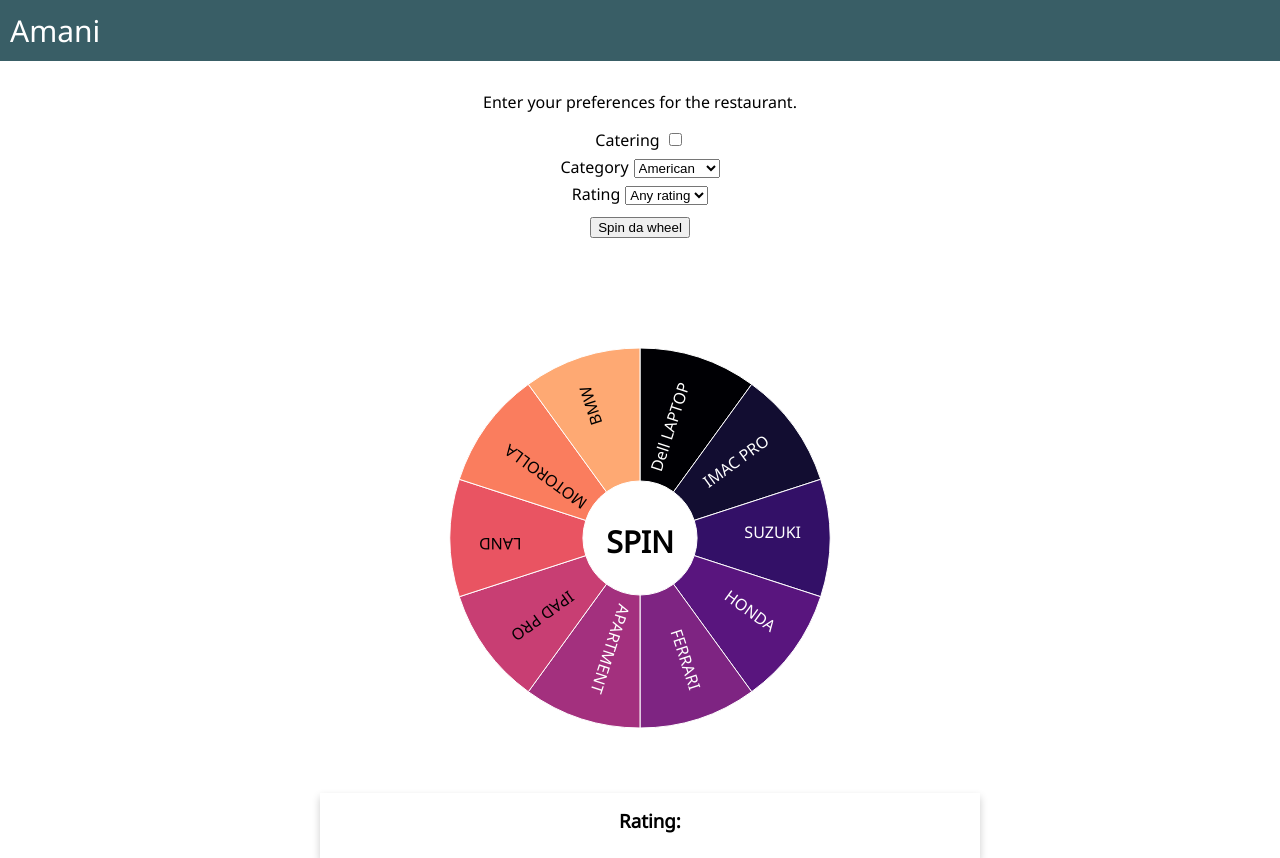
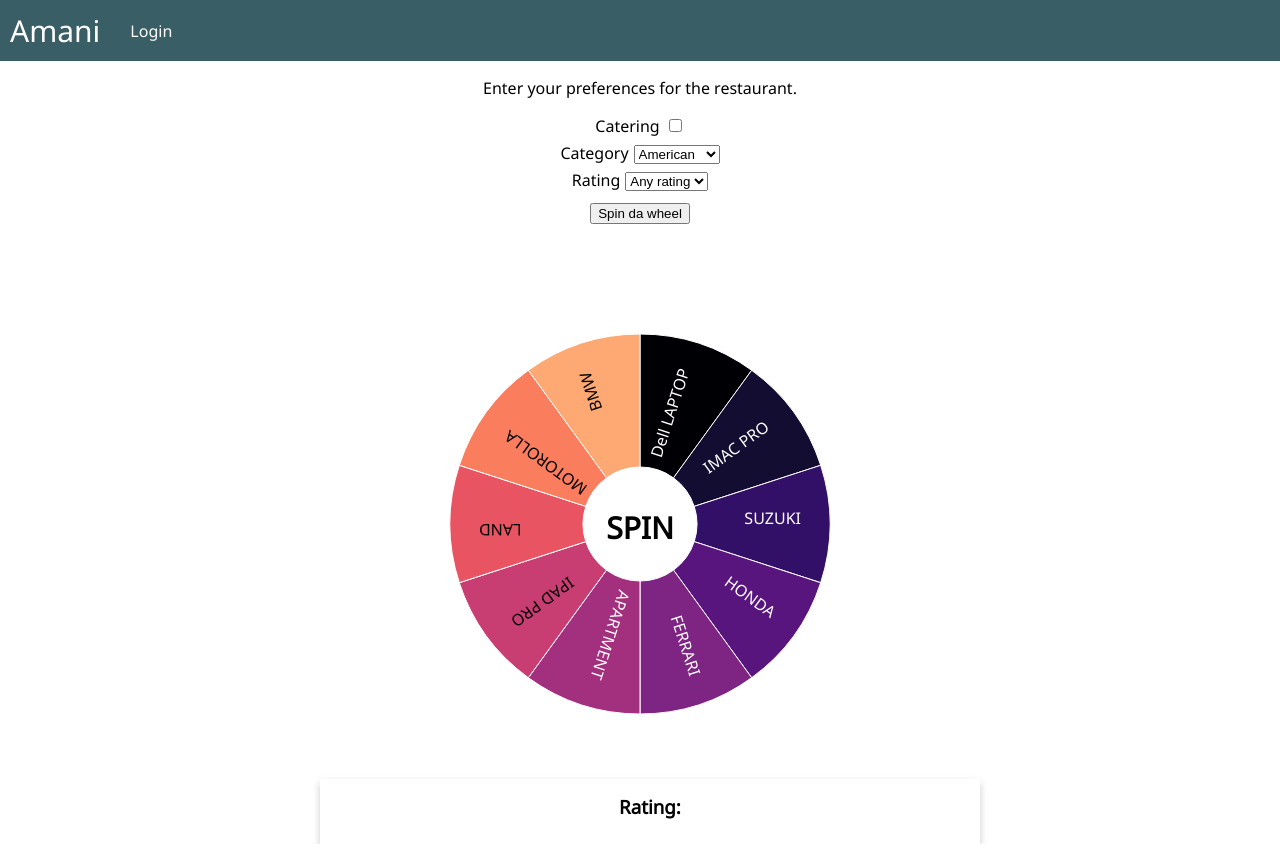
Before and after one commit to richardliutl/amani, a React (Create React App) app: page / in a window 1280 px wide. Built offline with nearby package versions, Linux system fonts and the light colour scheme.

Commit message:
added login link

```diff
--- a/src/components/NavBar.css
+++ b/src/components/NavBar.css
@@ -1,4 +1,7 @@
 .NavBar-container {
+  display: flex;
+  flex-direction: row;
+  align-items: center;
   margin: 0;
   background-color: #395E66;
 }
@@ -6,6 +9,15 @@
 .NavBar-title {
   color: white;
   font-size: 30px;
-  margin-top: 0;
+  margin: 0;
   padding: 10px;
 }
+
+.NavBar-login {
+  color: white;
+  margin-left: 20px;
+}
+
+a:hover, a:visited, a:link, a:active {
+  text-decoration: none;
+}
--- a/src/components/NavBar.js
+++ b/src/components/NavBar.js
@@ -1,4 +1,5 @@
 import React, { Component } from "react";
+import { Link } from '@reach/router'
 
 import "./NavBar.css";
 
@@ -13,9 +14,17 @@
   render() {
     return (
       <nav className="NavBar-container">
-        <p className="NavBar-title">
-          Amani
-        </p>
+        <Link to="/">
+          <p className="NavBar-title">
+            Amani
+          </p>
+        </Link>
+        <Link to="/login">
+          <p className="NavBar-login">
+            Login
+          </p>
+        </Link>
+
       </nav>
     );
   }
```
